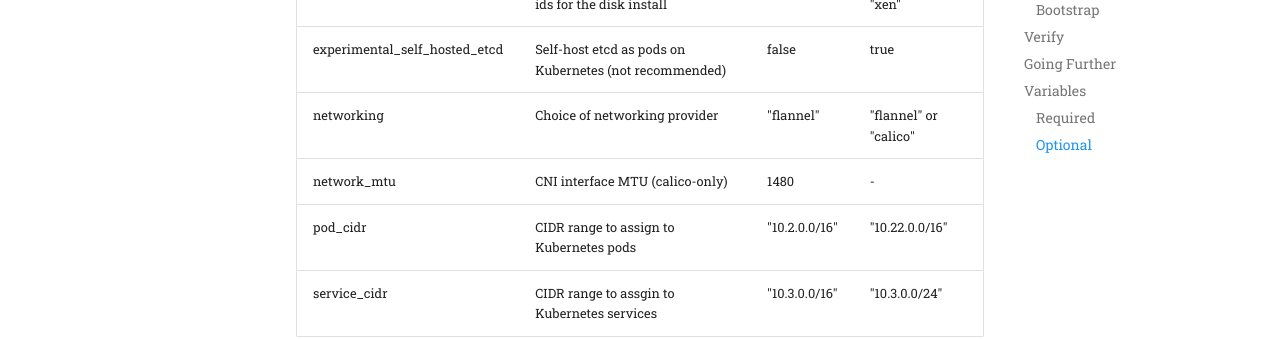
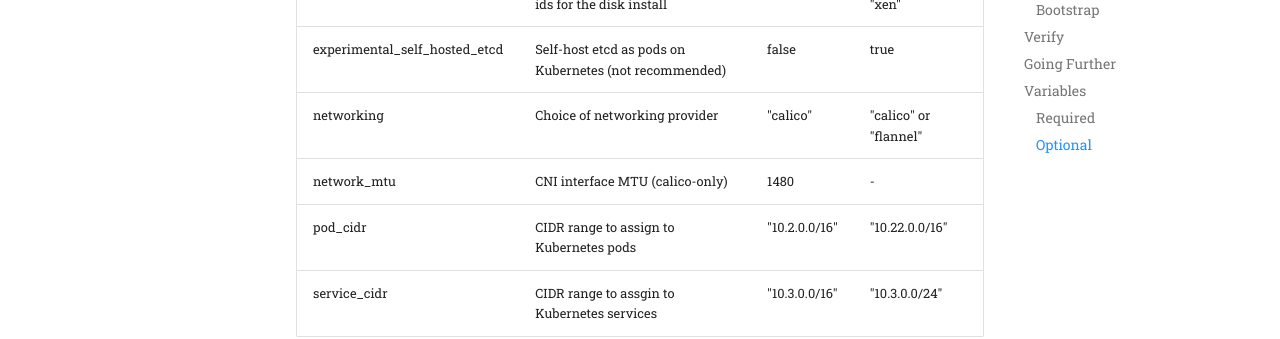
Before and after one commit to poseidon/typhoon, an MkDocs documentation site: the page built from docs/bare-metal.md, in a window 1280 px wide and 900 px high, scrolled down 8919 px. Shown: the part 394-733 px from the top of the window. Built offline with MkDocs 1.6.1 and Material for MkDocs 9.7.7, drawn with Linux system fonts in a browser that asks for light colours; comment, search, counter and statistics services are not loaded; old or Windows-style settings are respelled for this version of MkDocs.

Commit message:
Change bare-metal and GCE networking default to calico
* Switch networking default from flannel to calico

```diff
--- a/docs/bare-metal.md
+++ b/docs/bare-metal.md
@@ -357,7 +357,7 @@
 | install_disk | Disk device where Container Linux should be installed | "/dev/sda" | "/dev/sdb" |
 | container_linux_oem | Specify alternative OEM image ids for the disk install | "" | "vmware_raw", "xen" |
 | experimental_self_hosted_etcd | Self-host etcd as pods on Kubernetes (not recommended) | false | true |
-| networking | Choice of networking provider | "flannel" | "flannel" or "calico" |
+| networking | Choice of networking provider | "calico" | "calico" or "flannel" |
 | network_mtu | CNI interface MTU (calico-only) | 1480 | - |
 | pod_cidr | CIDR range to assign to Kubernetes pods | "10.2.0.0/16" | "10.22.0.0/16" |
 | service_cidr | CIDR range to assgin to Kubernetes services | "10.3.0.0/16" | "10.3.0.0/24" |
```
Also changed, not shown: docs/google-cloud.md (+1 -1 lines), 2 other files.
